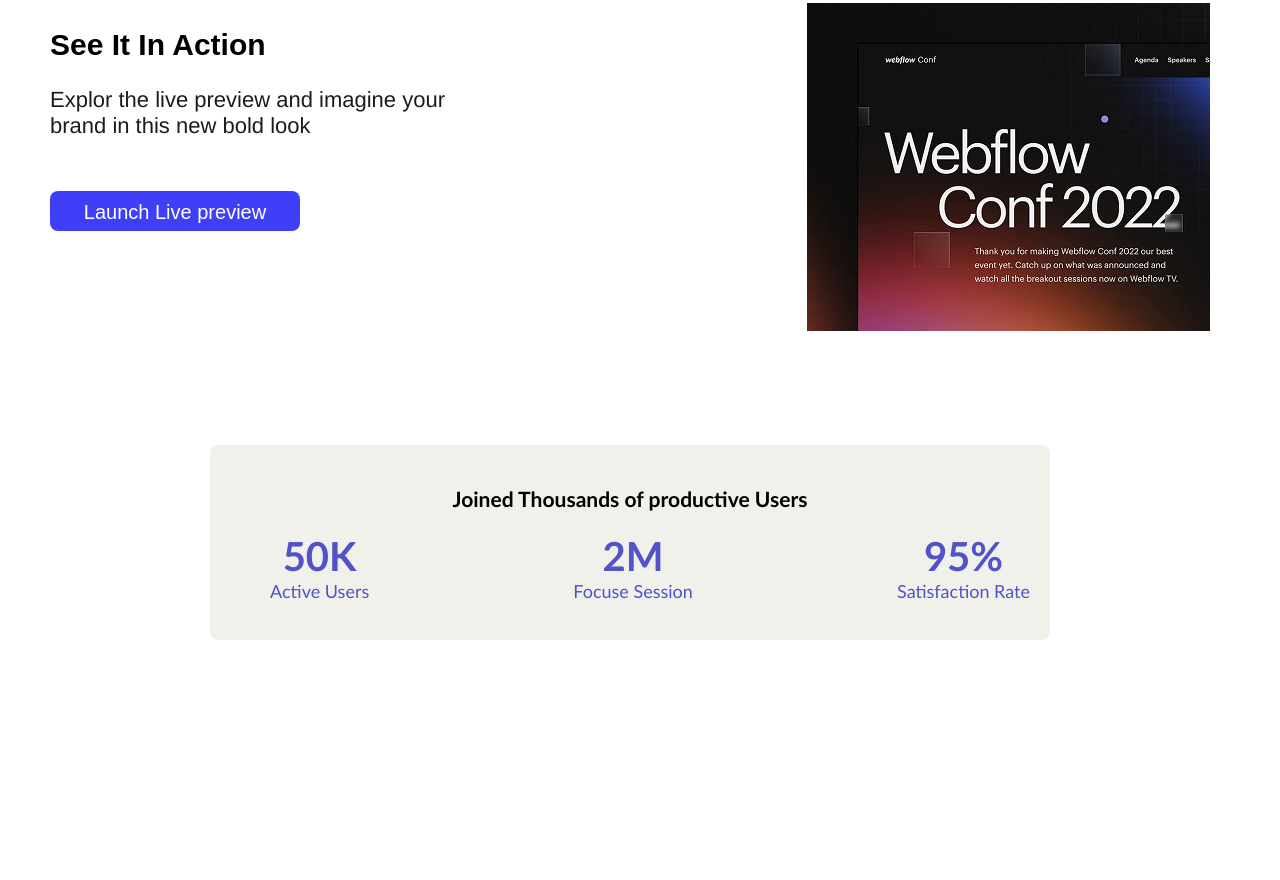
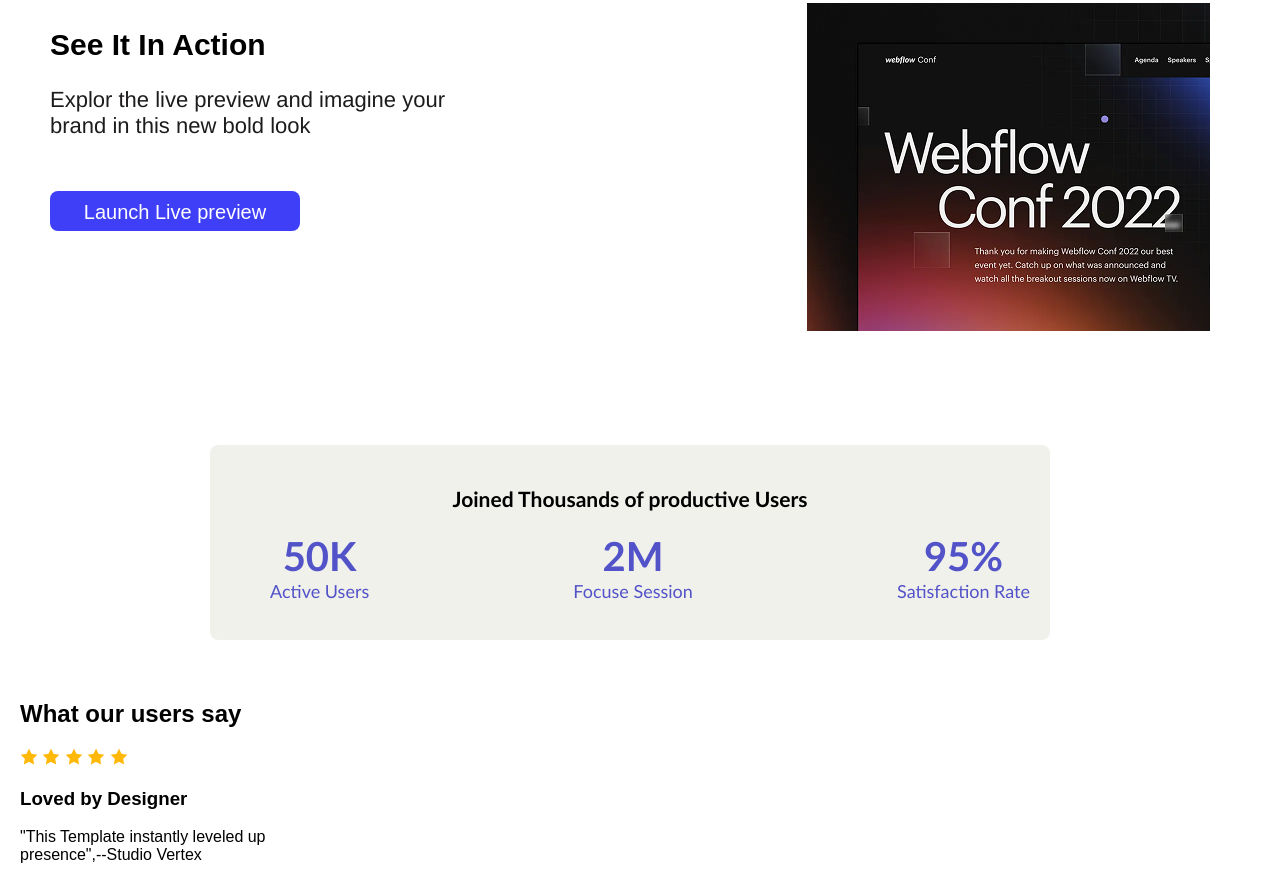
Before and after one commit to Hira-Khatun68635/my-first--github-repos, a plain HTML site: page my-portfolio/index.html in a window 1280 px wide. Shown: the part 617-1497 px from the top of the page. Before the commit the page ends 1297 px from the top, so only its background shows below. Drawn offline with Linux system fonts and the light colour scheme.

Commit message:
customer review

```diff
--- a/my-portfolio/index.html
+++ b/my-portfolio/index.html
@@ -50,6 +50,26 @@
               </div>
         </section>
    <!--PRODUCTIVE USER SECTION END-->
+
+   <!--CUSTOMER REVIEW SECTION START-->
+            <section class="customer-section">
+               <h2>What our users say</h2>
+               <div class="card-design">
+                <div class="opinion">
+                    <div class="icon">
+                     <img src="./images/icon-star.png" alt="star-icon" />
+                     <img src="./images/icon-star.png" alt="star-icon" />
+                     <img src="./images/icon-star.png" alt="star-icon" />
+                     <img src="./images/icon-star.png" alt="star-icon" />
+                     <img src="./images/icon-star.png" alt="star-icon" />
+                    </div>
+                    <h3>Loved by Designer</h3>
+                    <p>"This Template instantly leveled up <br>presence",--Studio Vertex</p>
+                </div>
+
+               </div>
+            </section>
+   <!-- CUSTOMER REVIEW SECTION END-->
      </main>
 
 
```
